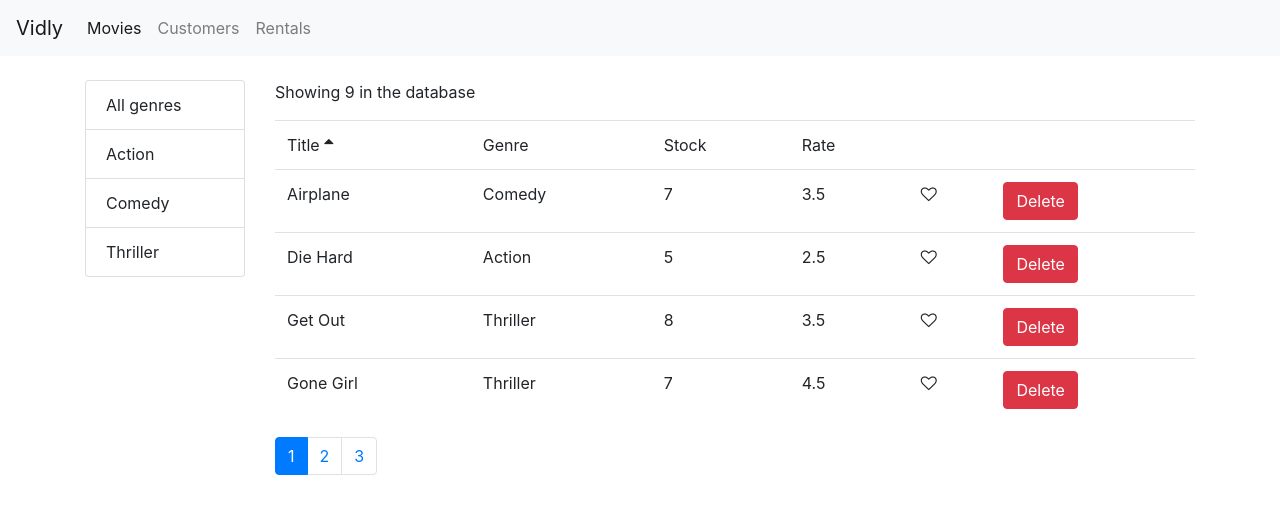
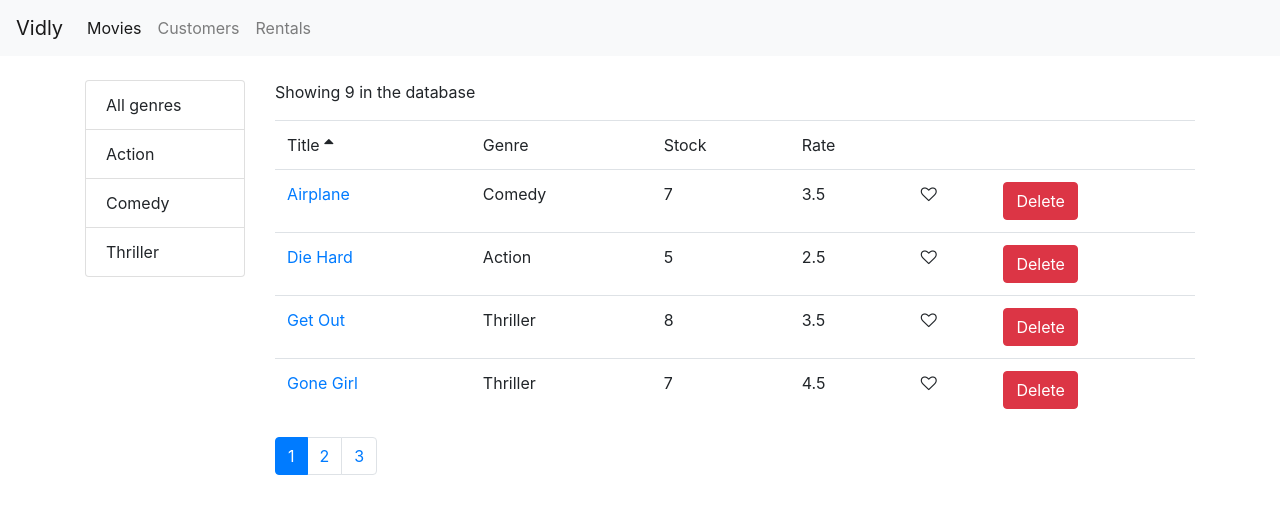
Before and after one commit to 6y6a/movieList, a React (Create React App) app: page /movies in a window 1280 px wide. Shown: the top 514 px of the page. Built offline with nearby package versions, Linux system fonts and the light colour scheme.

Commit message:
ссылка на первый элемент таблицы

```diff
--- a/src/components/MoviesTable.jsx
+++ b/src/components/MoviesTable.jsx
@@ -1,10 +1,15 @@
 import React, {Component} from 'react';
 import Like from "./Like";
 import Table from "./Table";
+import {NavLink} from "react-router-dom";
 
 class MoviesTable extends Component {
     columns = [
-        {path: 'title', label: 'Title'},
+        {
+            path: 'title',
+            label: 'Title',
+            content: movie => <NavLink to={`/movies/${movie._id}/`}>{movie.title}</NavLink>
+        },
         {path: 'genre.name', label: 'Genre'},
         {path: 'numberInStock', label: 'Stock'},
         {path: 'dailyRentalRate', label: 'Rate'},
```
